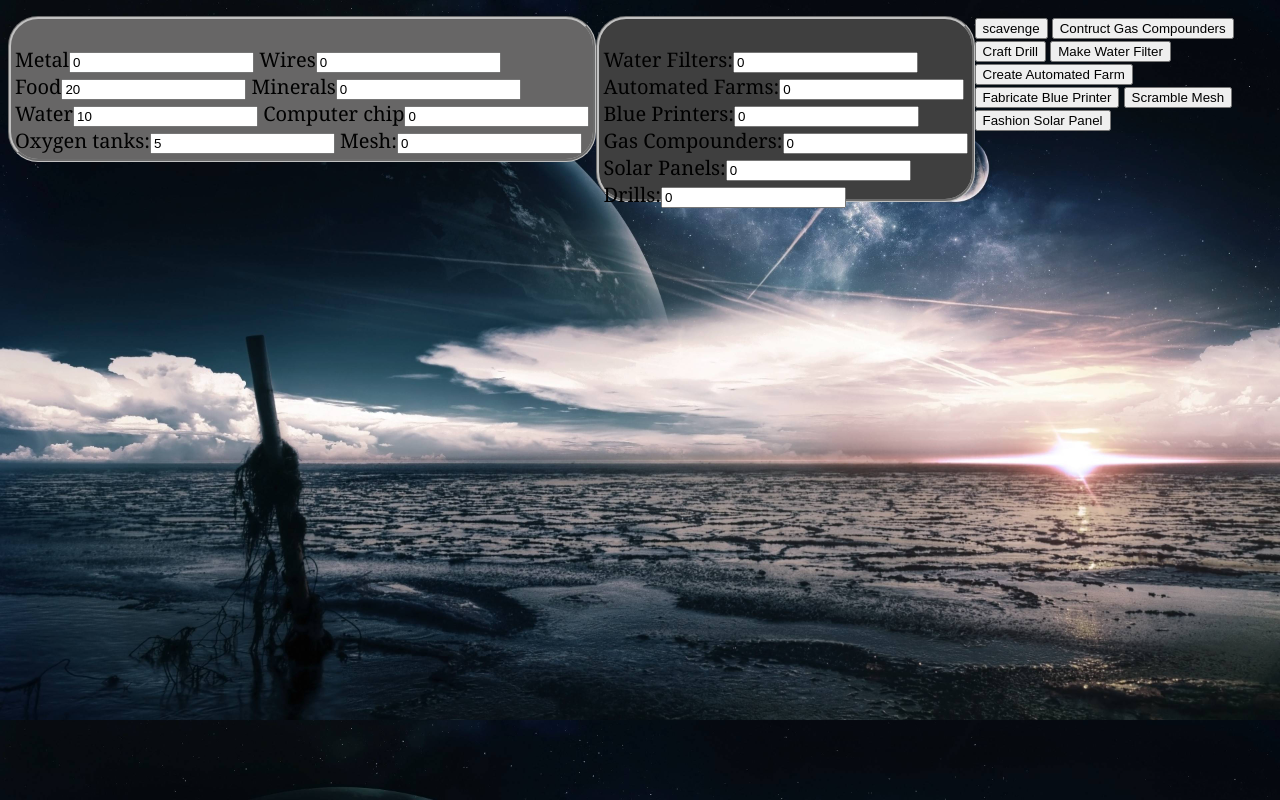
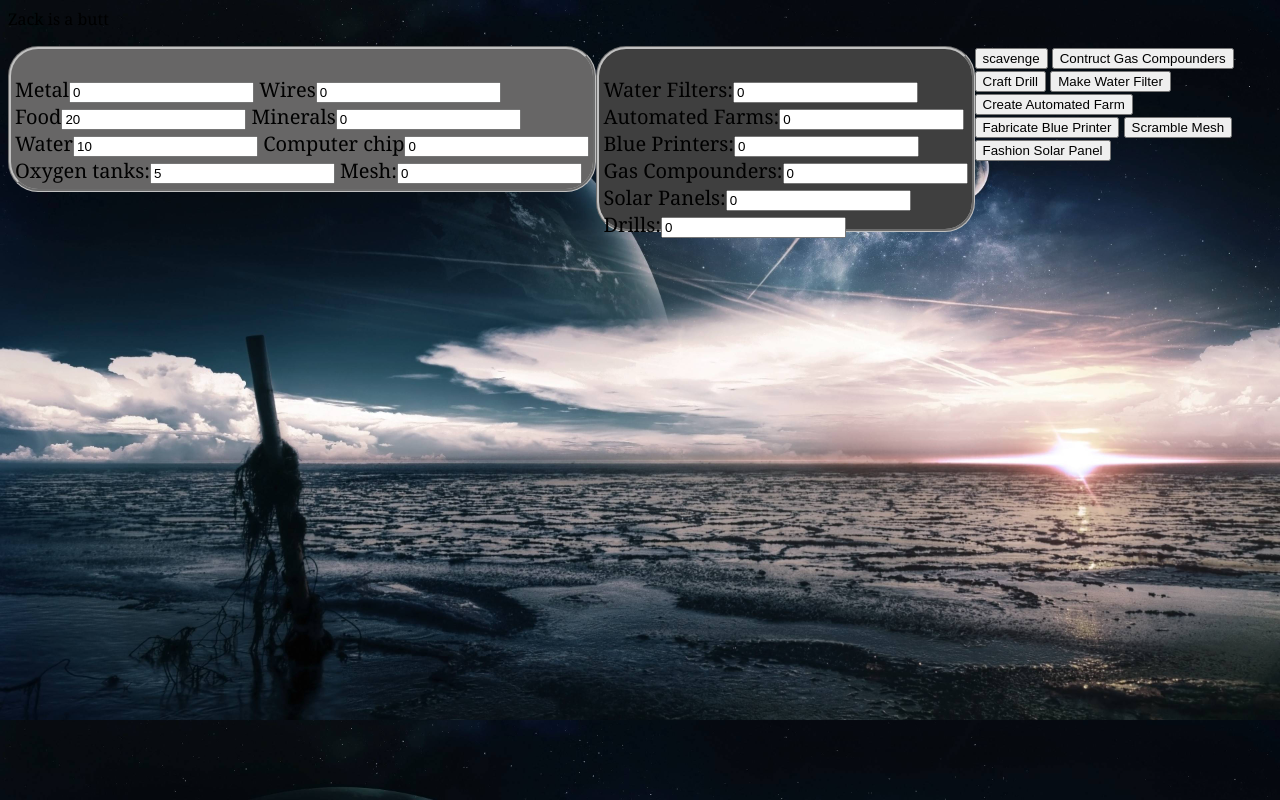
Before and after one commit to notapolarbear/2B-conquistadors, a plain HTML site: page index.html in a window 1280 px wide. Drawn offline with nearby package versions, Linux system fonts and the light colour scheme.

Commit message:
added changes

```diff
--- a/index.html
+++ b/index.html
@@ -2,7 +2,7 @@
 <html>
 <head>
 
-
+Zack is a butt
 <meta charset="UTF-8">
 <title>Web App</title>
 
```
